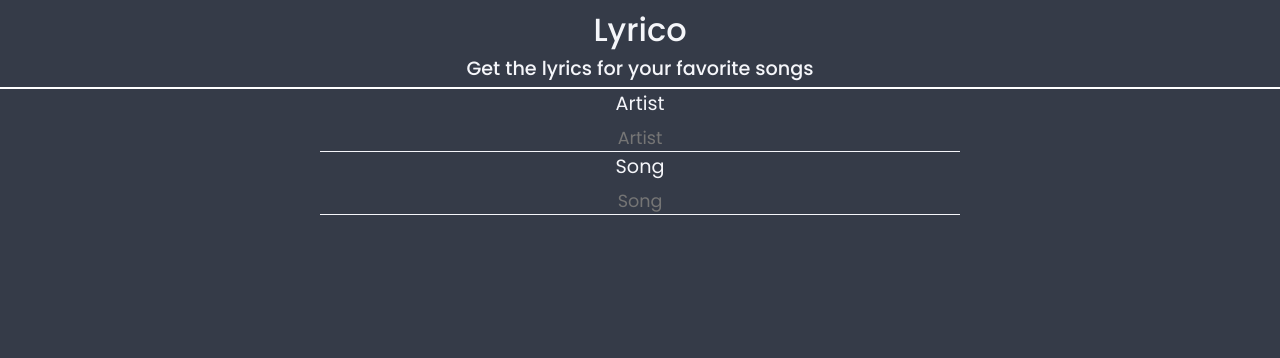
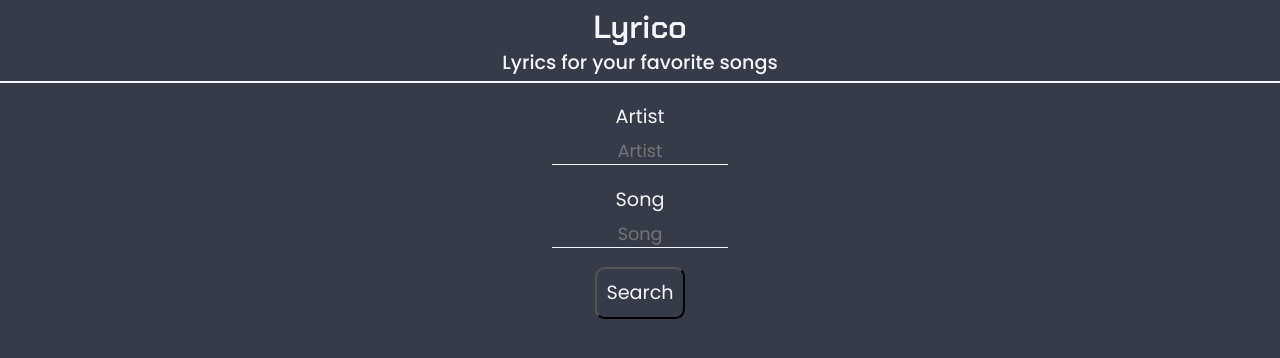
Before and after one commit to NicolasMRTNS/lyrico, a React (Create React App) app: page / in a window 1280 px wide. Shown: the top 358 px of the page. Built offline with nearby package versions, Linux system fonts and the light colour scheme.

Commit message:
implementation of axios, TODO : get value from inputs

```diff
--- a/package.json
+++ b/package.json
@@ -6,6 +6,7 @@
     "@testing-library/jest-dom": "^5.11.9",
     "@testing-library/react": "^11.2.3",
     "@testing-library/user-event": "^12.6.2",
+    "axios": "^0.21.1",
     "react": "^17.0.1",
     "react-dom": "^17.0.1",
     "react-scripts": "4.0.1",
@@ -35,5 +36,6 @@
       "last 1 firefox version",
       "last 1 safari version"
     ]
-  }
+  },
+  "devDependencies": {}
 }
--- a/public/index.html
+++ b/public/index.html
@@ -28,7 +28,7 @@
     <!--Google Fonts-->
     <link rel="preconnect" href="https://fonts.gstatic.com" />
     <link
-      href="https://fonts.googleapis.com/css2?family=Poppins:wght@300;400;500;600&display=swap"
+      href="https://fonts.googleapis.com/css2?family=Poppins:wght@300;400;500;600&display=swap&family=Chakra+Petch:wght@600&display=swap"
       rel="stylesheet"
     />
   </head>
--- a/src/App.js
+++ b/src/App.js
@@ -1,13 +1,52 @@
+import React, { useState } from 'react';
 import './App.css';
+import SearchButton from './Components/SearchButton';
 import GetStarted from './Components/GetStarted';
 import Header from './Components/Header';
+import axios from 'axios';
+
+const customAxios = axios.create({
+  baseURL: `https://api.lyrics.ovh/v1/`,
+});
 
 function App() {
+  const [artistValue, setArtistValue] = useState('');
+  const [songValue, setSongValue] = useState('');
+
+  const getArtistName = () => {
+    setArtistValue(artistValue);
+  };
+
+  const getSongName = () => {
+    setSongValue(songValue);
+  };
+
+  const APICall = () => {
+    customAxios
+      .get(`/${artistValue}/${songValue}`)
+      .then((response) => console.log(JSON.stringify(response.data)));
+  };
+
   return (
     <>
       <Header />
-      <GetStarted inputName="Artist" />
-      <GetStarted inputName="Song" />
+      <GetStarted
+        forValue="artistName"
+        inputName="Artist"
+        nameValue="artistName"
+        idValue="artistName"
+        handleChange={getArtistName}
+        value={artistValue}
+      />
+      <GetStarted
+        forValue="songName"
+        inputName="Song"
+        nameValue="songName"
+        idValue="songName"
+        handleChange={getSongName}
+        value={songValue}
+      />
+      <SearchButton handleClick={APICall} />
     </>
   );
 }
--- a/src/Components/GetStarted.js
+++ b/src/Components/GetStarted.js
@@ -1,31 +1,48 @@
 import React from 'react';
 import styled from 'styled-components';
 
-const GetStarted = ({ inputName }) => {
+/**
+ * Rendered JSX
+ */
+const GetStarted = ({
+  forValue,
+  inputName,
+  nameValue,
+  idValue,
+  handleChange,
+  value,
+}) => {
   return (
     <StyledSection>
-      <StyledLabel for="artistName">{inputName}</StyledLabel>
+      <StyledLabel htmlFor={forValue}>{inputName}</StyledLabel>
       <StyledInput
-        name="artistName"
-        id="artistName"
+        name={nameValue}
+        id={idValue}
         type="text"
         placeholder={inputName}
+        onChange={handleChange}
+        value={value}
         required
       />
     </StyledSection>
   );
 };
 
+/**
+ * Styled Components
+ */
+
 const StyledSection = styled.section`
   text-align: center;
   display: flex;
   flex-direction: column;
   align-items: center;
+  margin-top: 1.2em;
 `;
 
 const StyledInput = styled.input`
   font-family: inherit;
-  width: 50%;
+  width: 10em;
   border: 0;
   border-bottom: 1px solid #f5f6fa;
   outline: 0;
@@ -33,7 +50,6 @@ const StyledInput = styled.input`
   color: #f5f6fa;
   padding: 7px 0;
   background: transparent;
-  transition: border-color 0.2s;
   text-align: center;
   padding-bottom: 0;
 `;
@@ -42,4 +58,7 @@ const StyledLabel = styled.label`
   font-size: 1.2em;
 `;
 
+/**
+ * Export
+ */
 export default GetStarted;
--- a/src/Components/Header.js
+++ b/src/Components/Header.js
@@ -1,23 +1,30 @@
 import React from 'react';
 import styled from 'styled-components';
 
+/**
+ * Rendered JSX
+ */
 const Header = () => {
   return (
     <StyledHeader>
       <StyledH1>Lyrico</StyledH1>
-      <StyledH2>Get the lyrics for your favorite songs</StyledH2>
+      <StyledH2>Lyrics for your favorite songs</StyledH2>
     </StyledHeader>
   );
 };
 
+/**
+ * Styled Components
+ */
 const StyledHeader = styled.header`
   text-align: center;
-  border-bottom: 2px solid #fff;
+  border-bottom: 2px solid #f5f6fa;
 `;
 const StyledH1 = styled.h1`
   margin-bottom: 0;
   margin-top: 0.2em;
   font-weight: 500;
+  font-family: 'Chakra Petch', sans-serif;
 `;
 const StyledH2 = styled.h2`
   margin-top: 0;
@@ -25,4 +32,8 @@ const StyledH2 = styled.h2`
   font-weight: 500;
   font-size: 1.2em;
 `;
+
+/**
+ * Export
+ */
 export default Header;
--- /dev/null
+++ b/src/Components/SearchButton.js
@@ -0,0 +1,29 @@
+import React from 'react';
+import styled from 'styled-components';
+
+const SearchButton = ({ handleClick }) => {
+  return (
+    <StyledDiv>
+      <StyledButton type="button" onClick={handleClick}>
+        Search
+      </StyledButton>
+    </StyledDiv>
+  );
+};
+
+const StyledDiv = styled.div`
+  text-align: center;
+`;
+
+const StyledButton = styled.button`
+  font-size: 1.2em;
+  margin-top: 1em;
+  font-family: inherit;
+  background: inherit;
+  color: inherit;
+  border-radius: 0.5em;
+  padding: 0.5em;
+  outline: 0;
+`;
+
+export default SearchButton;
```
Also changed, not shown: 2 other files (tests, documents, lock files or other folders).
